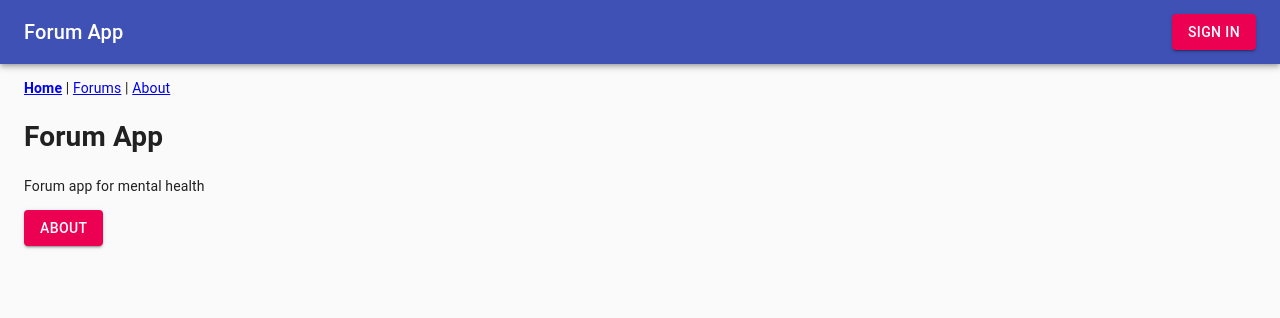
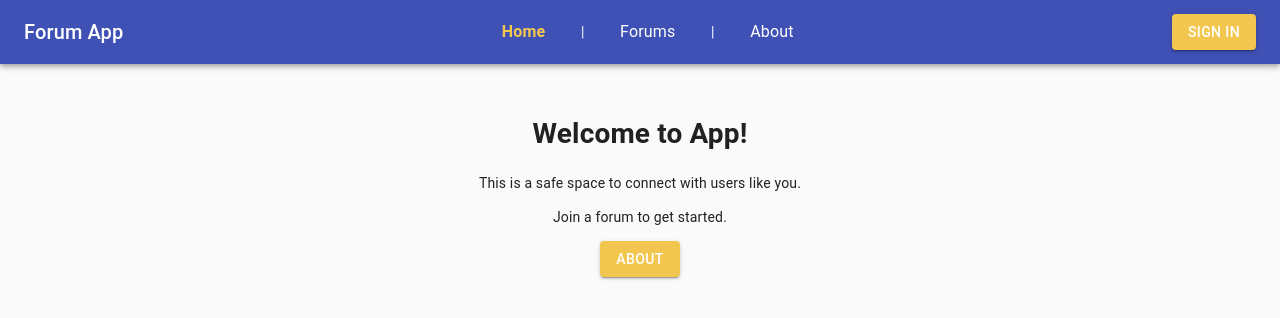
Before and after one commit to SeanSAnastasi/Mobile, a React (Create React App) app in the folder mobileapp/: page / in a window 1280 px wide. Shown: the top 318 px of the page. Built offline with nearby package versions, Linux system fonts and the light colour scheme.

Commit message:
Basic styling to home page

```diff
--- a/mobileapp/src/components/App.js
+++ b/mobileapp/src/components/App.js
@@ -6,7 +6,6 @@ import NotFoundPage from "./NotFoundPage.js";
 import Bar from "./common/Bar.js";
 import {Route, Switch} from "react-router-dom";
 
-import Header from "./common/Header.js"
 import CssBaseline from "@material-ui/core/CssBaseline";
 import Container from "@material-ui/core/Container";
 
@@ -47,7 +46,6 @@ function App() {
             <CssBaseline />
             <Bar onSignInClick={handleGoogleAuth} onSignOutClick={handleGoogleAuth} isLoggedIn={Auth.isLoggedIn} user={user}/>
             <Container maxWidth="xl">
-                <Header />
                 <Switch>
                 <Route path="/" component={HomePage} exact></Route>
                 <Route path="/forums" component={Forums}></Route>
--- a/mobileapp/src/components/HomePage.js
+++ b/mobileapp/src/components/HomePage.js
@@ -3,15 +3,21 @@ import {Link} from "react-router-dom";
 
 import Button from "@material-ui/core/Button";
 
+import "../styles.css";
+
 function HomePage() {
     return (
         <>
-            <h1>Forum App</h1>
-            <p>Forum app for mental health</p>
+        <div className="centerContent">
+            <h1>Welcome to App!</h1>
+                <p>This is a safe space to connect with users like you.</p>
+                <p>Join a forum to get started.</p>
 
-            <Button className="accessibleButton" variant="contained">
-                <Link to="about" style={{color: "white", textDecoration: "none"}}>About</Link>
-            </Button>
+                <Button className="accessibleButton" variant="contained">
+                    <Link to="about" style={{color: "white", textDecoration: "none"}}>About</Link>
+                </Button>
+        </div>
+
         </>
     )
 }
--- a/mobileapp/src/components/common/Bar.js
+++ b/mobileapp/src/components/common/Bar.js
@@ -1,4 +1,5 @@
 import React, {useState} from "react";
+import {NavLink} from "react-router-dom";
 
 import AppBar from "@material-ui/core/AppBar";
 import Toolbar from "@material-ui/core/Toolbar";
@@ -9,9 +10,12 @@ import IconButton from "@material-ui/core/IconButton";
 import Avatar from "@material-ui/core/Avatar";
 import Menu from "@material-ui/core/Menu";
 import MenuItem from "@material-ui/core/MenuItem";
+import "../../styles.css";
 
 
 function Bar(props) {
+
+    const activeStyle = { color: "#F3C74F", fontWeight: "bold" };
 
     const [menu, setMenu] = useState({
         anchorEl: null
@@ -60,6 +64,13 @@ function Bar(props) {
                     <Typography color="inherit" variant="h6">
                         Forum App
                     </Typography>
+
+                </Box>
+                <Box flexGrow={1}>
+                <nav>
+                    <NavLink activeStyle={activeStyle} className="navLinks" to="/" exact>Home</NavLink> | <NavLink activeStyle={activeStyle} className="activeStyle navLinks" to="/forums">Forums</NavLink> | {" "}
+                    <NavLink activeStyle={activeStyle} className="activeStyle navLinks" to="/about">About</NavLink>
+                 </nav>
                 </Box>
                 {props.isLoggedIn && (
                 <>
--- a/mobileapp/src/components/common/Header.js
+++ /dev/null
@@ -1,15 +0,0 @@
-import React from "react";
-import {NavLink} from "react-router-dom";
-
-const activeStyle = { color: "blue", fontWeight: "bold"};
-
-function Header() {
-    return(
-        <nav style={{marginTop: "1em"}}>
-            <NavLink activeStyle={activeStyle} to="/" exact>Home</NavLink> | <NavLink activeStyle={activeStyle} to="/forums">Forums</NavLink> | {" "}
-            <NavLink activeStyle={activeStyle} to="/about">About</NavLink>
-        </nav>
-    );
-}
-
-export default Header;
--- a/mobileapp/src/styles.css
+++ b/mobileapp/src/styles.css
@@ -1,11 +1,31 @@
+.centerContent {
+  margin: 50px auto;
+  text-align: center;
+  width: 50%;
+  height: 100vh;
+}
+
+.activeStyle {
+  color: "blue";
+  font-weight: "bold";
+}
+
+.navLinks {
+  font-size: 16px;
+  color: white;
+  padding: 2em;
+  text-decoration: none;
+}
+
+
 .accessibleButton {
-    background-color: #eb0052 !important;
+    background-color: #F3C74F !important;
   }
 
   .accessibleButton:hover {
-    background-color: #bd0042 !important;
+    background-color: #F3C74F !important;
   }
 
   .accessibleButton:focus {
-    background-color: #7a002b !important;
+    background-color: #F3C74F !important;
   }
```
Also changed, not shown: 1 other file (tests, documents, lock files or other folders).
